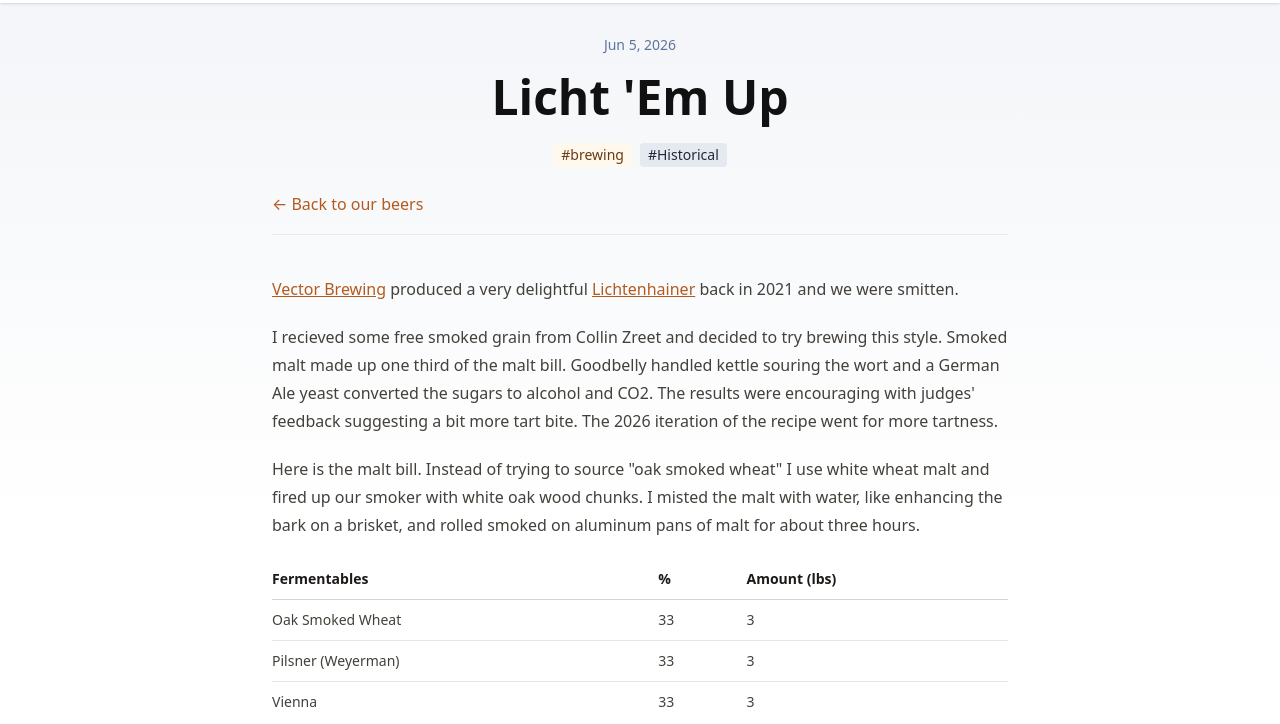
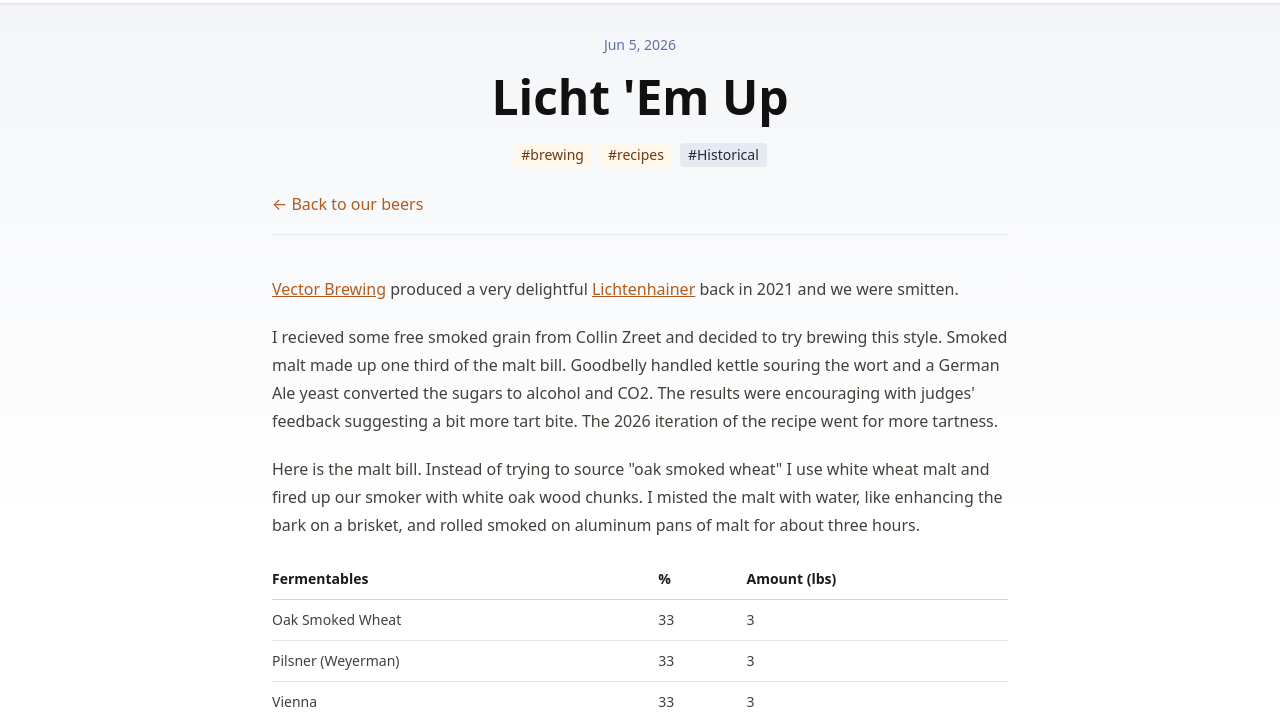
Before and after one commit to AgAlewerks/agalewerks.github.io, an Astro site: page /our-beers/licht-em-up in a window 1280 px wide. Shown: the part 76-800 px from the top of the page. Built offline with nearby package versions, Linux system fonts and the light colour scheme; Astro itself is replaced by a stand-in of ours.

Commit message:
beer edit

```diff
--- a/src/content/beers/licht-em-up.mdx
+++ b/src/content/beers/licht-em-up.mdx
@@ -2,7 +2,7 @@
 title: "Licht 'Em Up"
 description: "A sour, smoked, lower-gravity historical central European wheat beer. Complex yet refreshing character due to high attenuation and carbonation, along with low bitterness and moderate sourness."
 pubDate: 2026-06-05
-categories: ["brewing"]
+categories: ["brewing", "recipes"]
 tags: [Historical]
 ---
 
@@ -36,3 +36,5 @@ I chilled the wort to 67f and pitched a freshly started batch of German Ale yeas
 | FG | 1.005 |
 | ABV | 4.7% |
 | IBU | 5.4 |
+
+The second try was the charm for us and [scored a silver medal](/blog/nhc-2026/#licht-em-up) at the National Homebrew Competition 🍻😁
```
